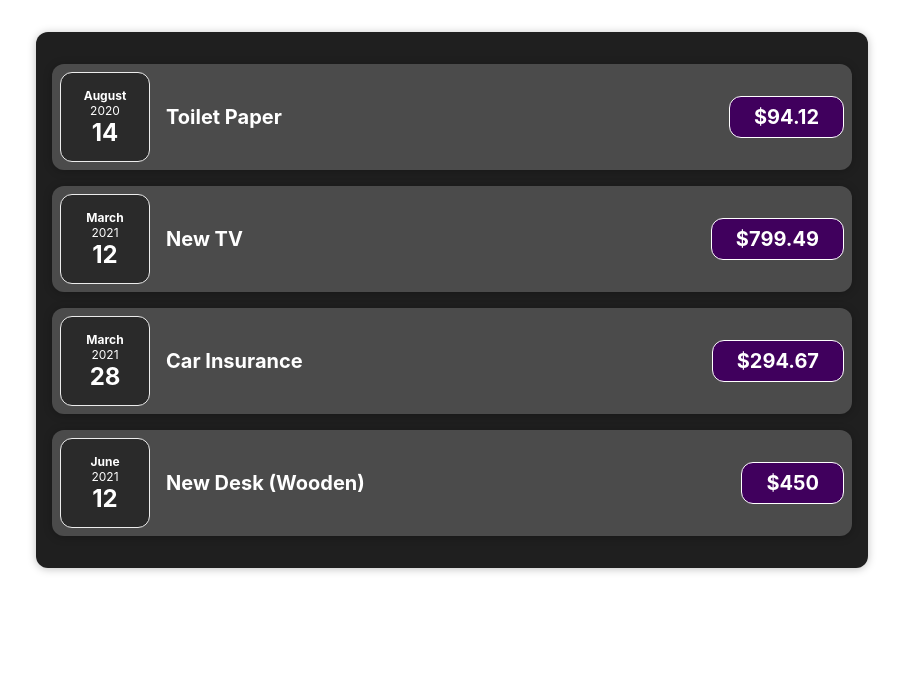
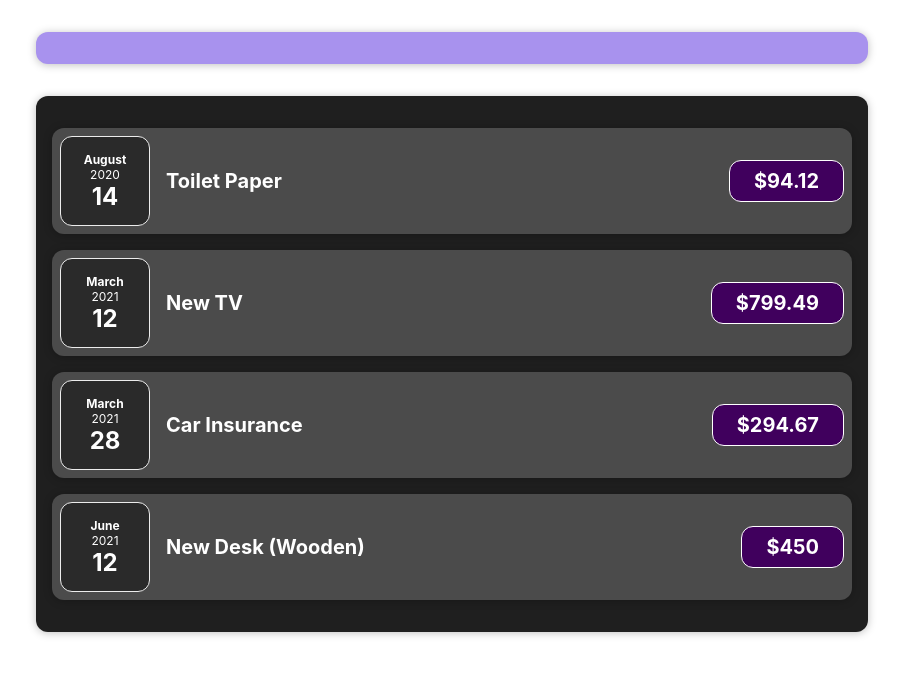
Before and after one commit to commit-kyle/expense-tracker, a React (Create React App) app in the folder expense-tracker/: page / in a window 1280 px wide. Shown: the top 676 px of the page, without its empty margins (188-1091 px from the left). Built offline with nearby package versions, Linux system fonts and the light colour scheme.

Commit message:
imported NewExpense component

```diff
--- a/expense-tracker/src/App.js
+++ b/expense-tracker/src/App.js
@@ -1,4 +1,5 @@
 import Expenses from './containers/Expenses/Expenses';
+import NewExpense from './components/NewExpense/NewExpense';
 
 function App() {
 	const expenses = [
@@ -25,6 +26,7 @@ function App() {
 
 	return (
 		<div className="App">
+			<NewExpense/>
 			<Expenses items={expenses}/>
 		</div>
 	);
```
